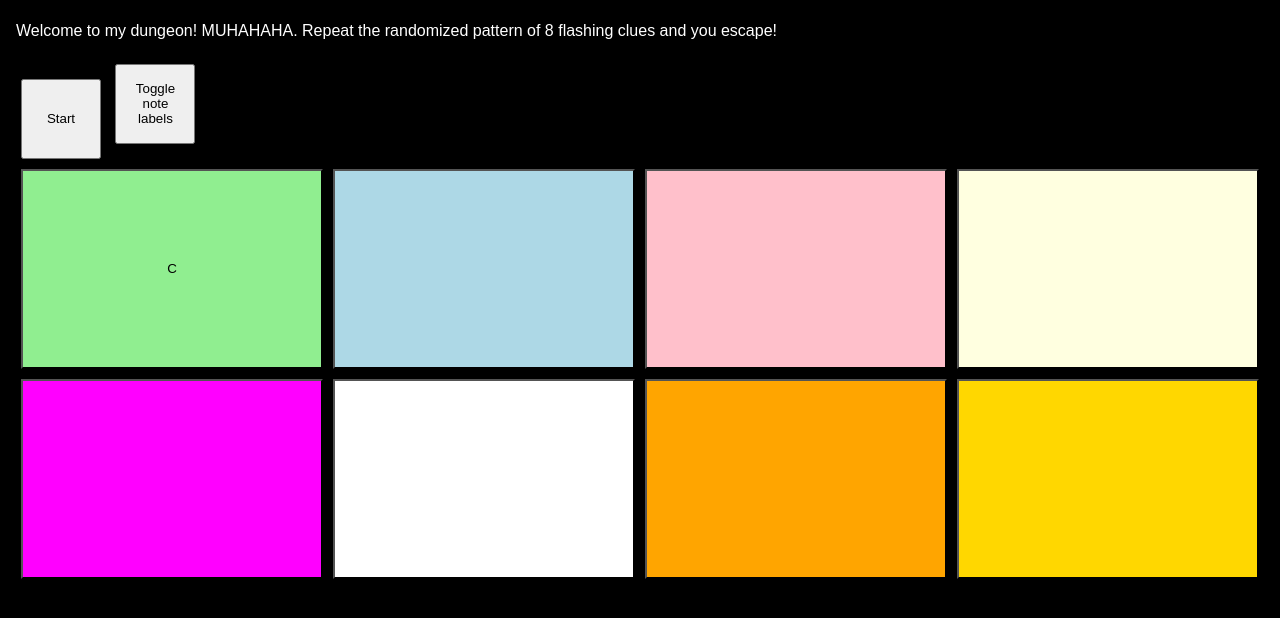
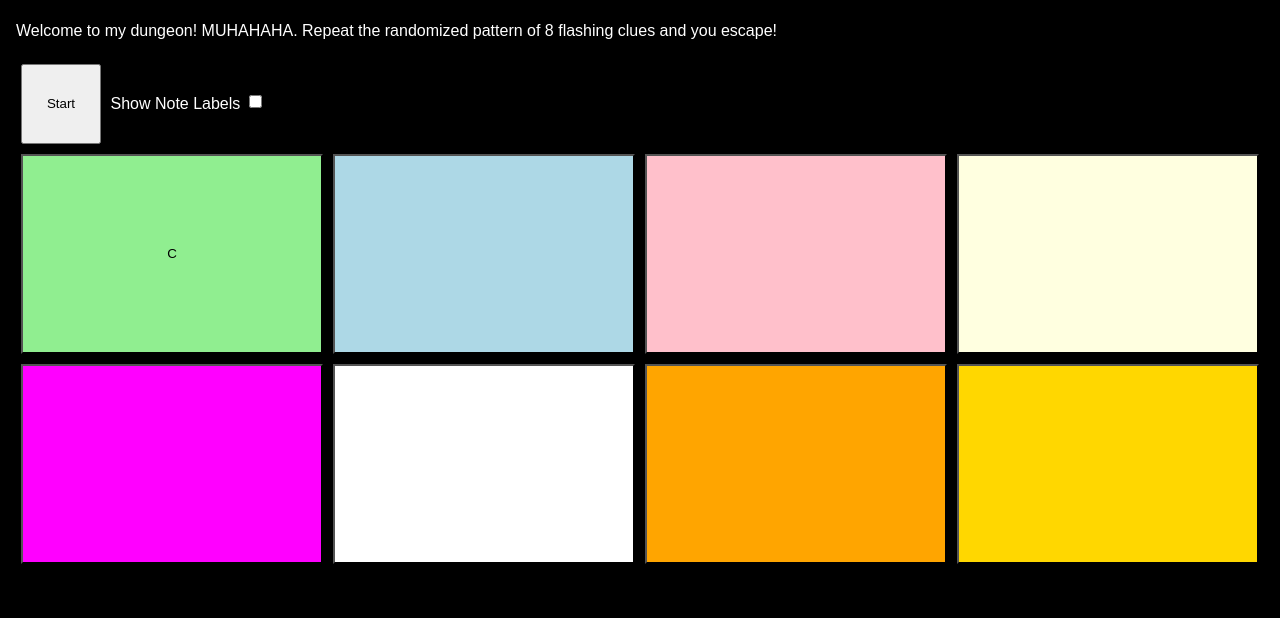
Before and after one commit to dannyothello/Simon-Says-Color-Pattern-Game, a plain HTML site: page app/index.html in a window 1280 px wide. Shown: the part 72-690 px from the top of the page. Drawn offline with Linux system fonts and the light colour scheme.

Commit message:
try checkbox

```diff
--- a/app/index.html
+++ b/app/index.html
@@ -27,7 +27,8 @@
       End
     </button>
 
-    <button id="toggleBtn" onclick="toggleNoteLabels()">Toggle note labels</button>
+    <label for="toggle-notes">Show Note Labels</label>
+    <input type="checkbox" id="toggle-notes" onclick="toggleNotes()" />
 
     <div id="gameButtonArea">
       <button id="button1" onmousedown="startTone(1)" onmouseup="stopTone()" onclick="guess(1)" class="game-button"><span>C</span></button>
--- a/app/script.js
+++ b/app/script.js
@@ -177,10 +177,12 @@ function getRandomNum(max){
   return Math.floor(Math.random() * max);
 }
 
-function toggleNoteLabels() {
-  var buttons = document.querySelectorAll('.game-button');
-  for (var i = 0; i < buttons.length; i++) {
-    var span = buttons[i].querySelector('span');
-    span.style.display = span.style.display === 'none' ? 'inline-block' : 'none';
+function toggleNotes() {
+  const buttons = document.querySelectorAll(".game-button");
+  const checkbox = document.getElementById("toggle-notes");
+  if (checkbox.checked) {
+    buttons.forEach((button) => (button.querySelector("span").style.display = "inline"));
+  } else {
+    buttons.forEach((button) => (button.querySelector("span").style.display = "none"));
   }
 }
```
